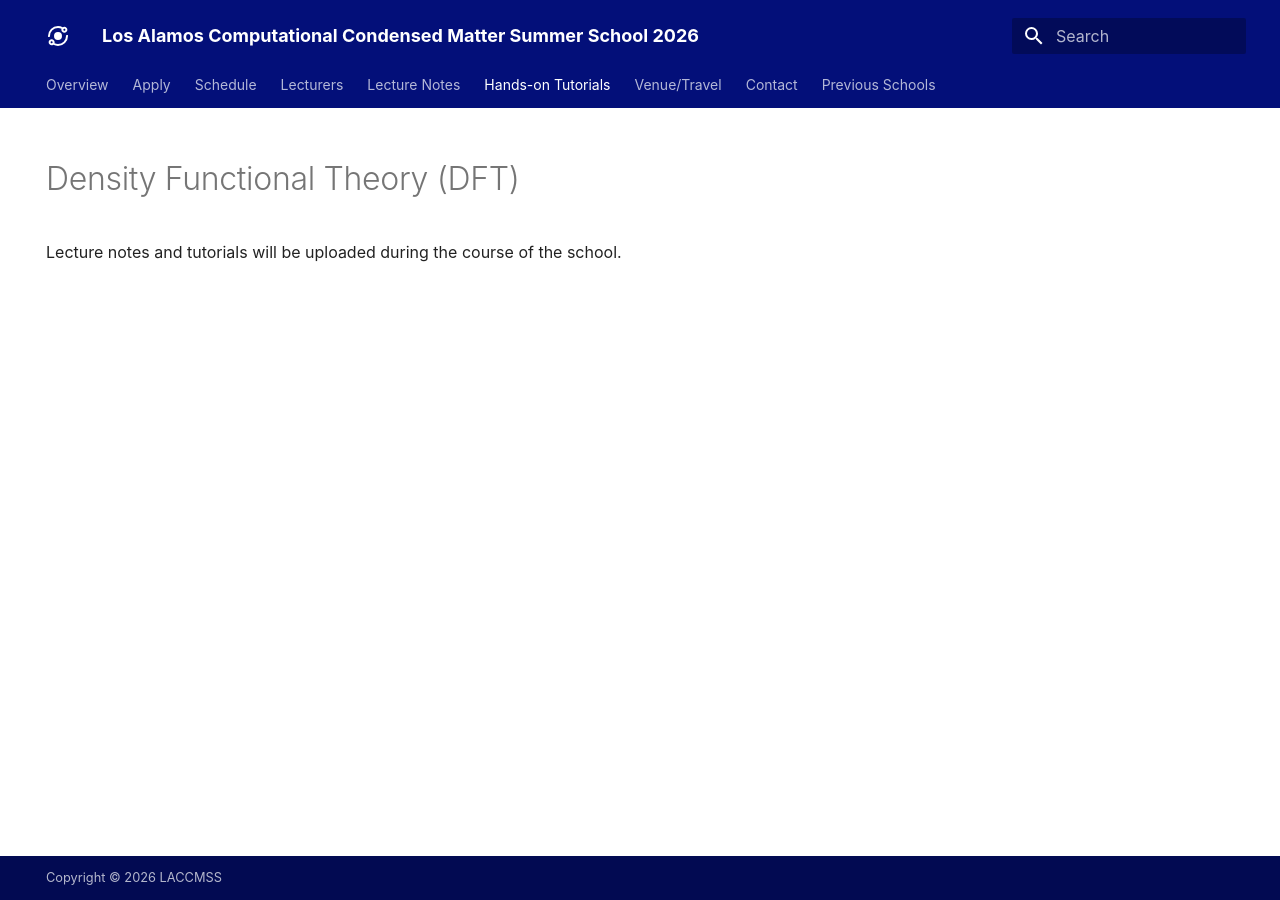
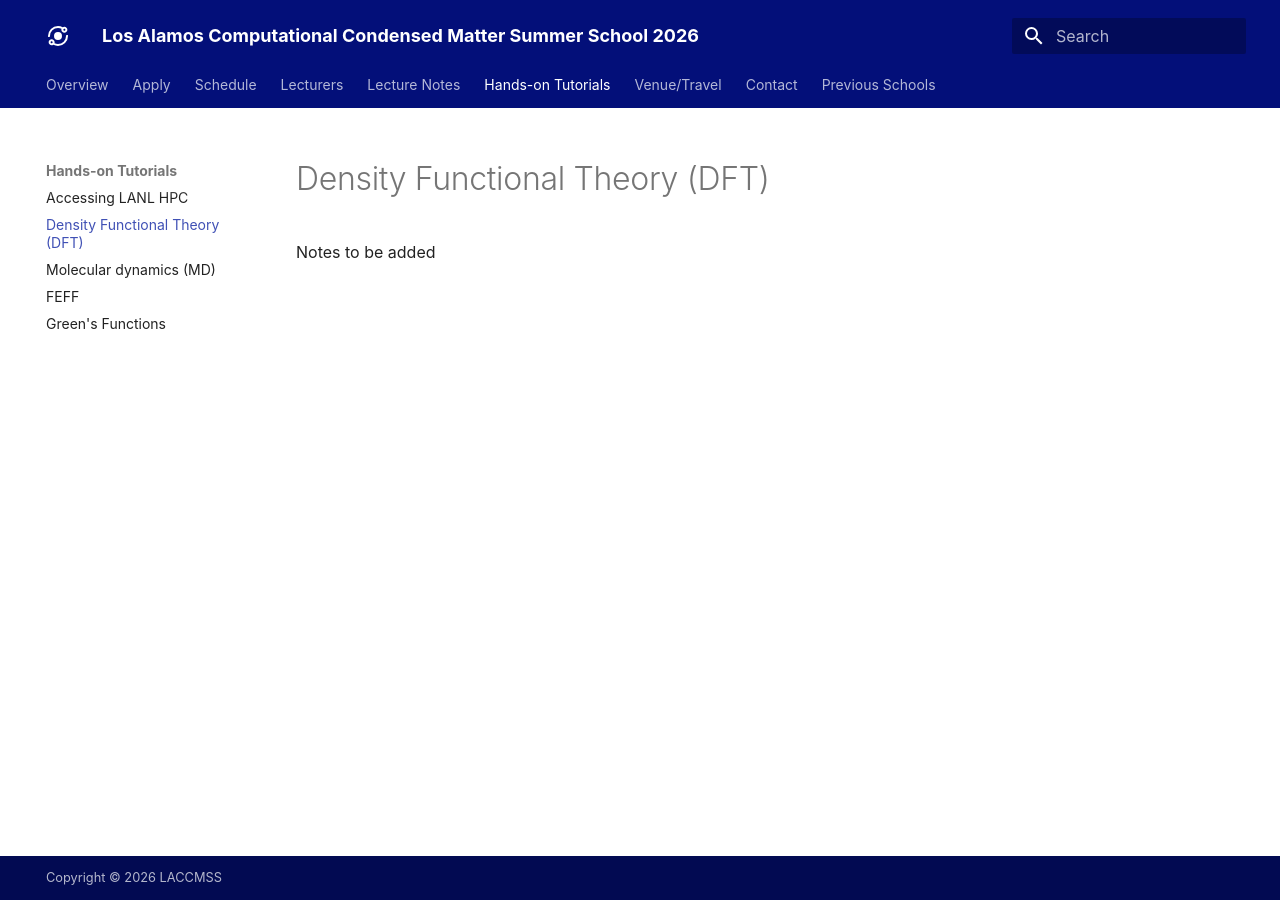
Before and after one commit to LACCMSS/2026, an MkDocs documentation site: the page built from docs/dft.md, in a window 1280 px wide. Built offline with MkDocs 1.6.1 and Material for MkDocs 9.7.7, drawn with Linux system fonts in a browser that asks for light colours; some web fonts are replaced.

Commit message:
Update dft.md

```diff
--- a/docs/dft.md
+++ b/docs/dft.md
@@ -1,8 +1,4 @@
 ---
-hide:
-  - navigation
-  - toc
-title: Lecture Notes
+title: DFT
 ---
-
-Lecture notes and tutorials will be uploaded during the course of the school.
+Notes to be added
```
